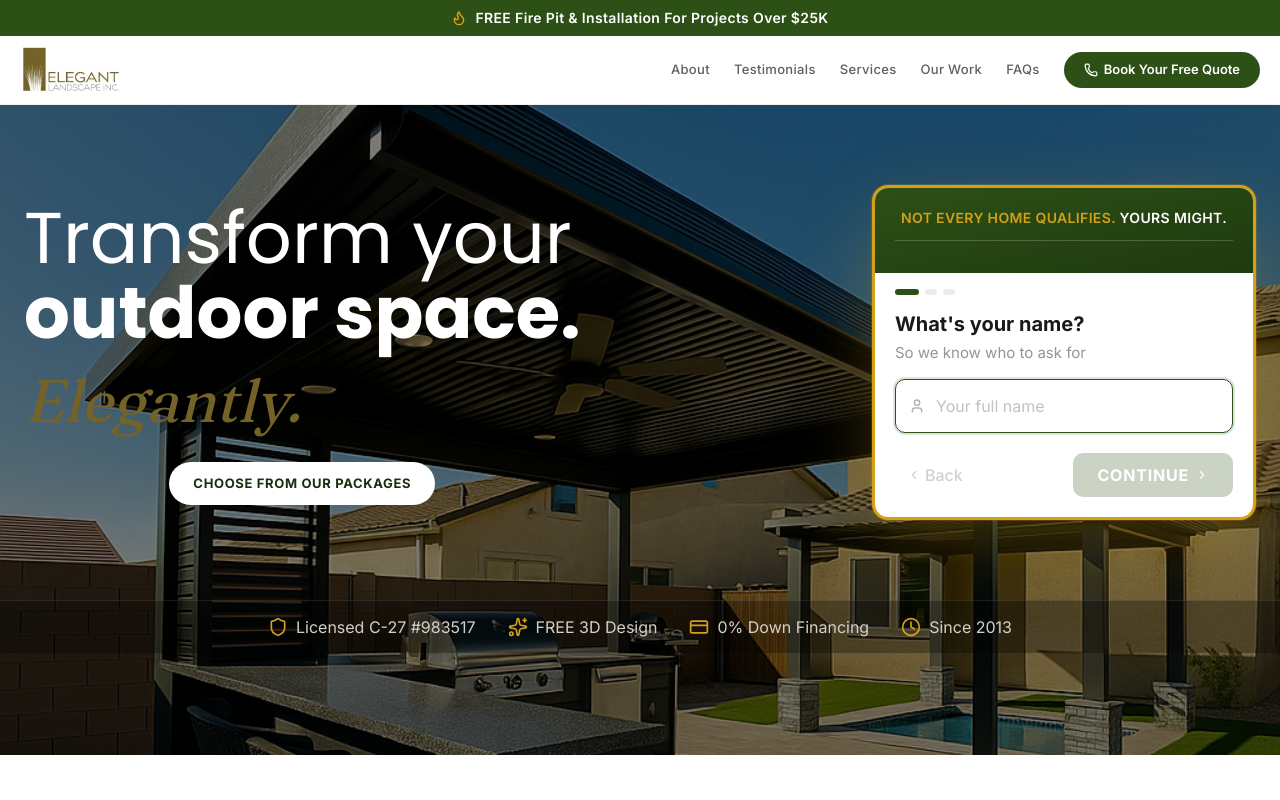
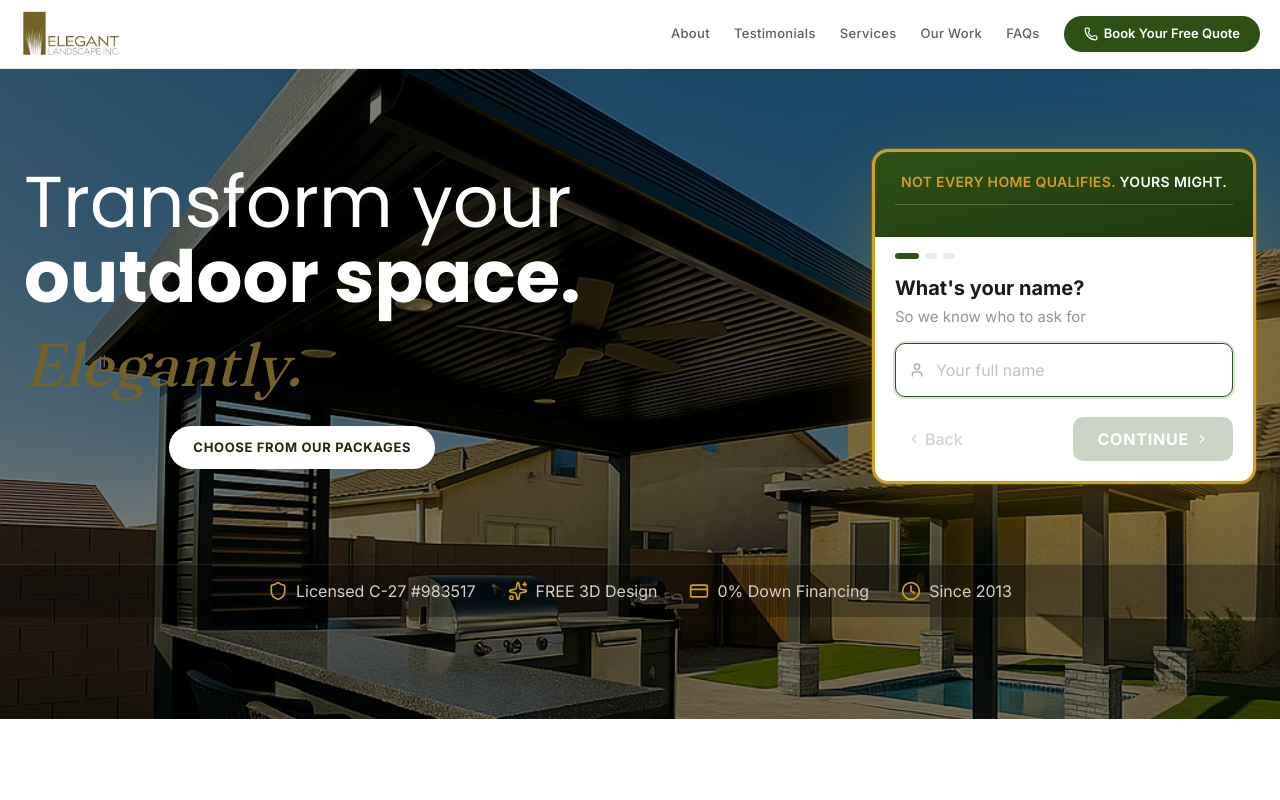
Before and after one commit to Fbet590/Elegant-Landscape-3.0, a Next.js app: page / in a window 1280 px wide. Shown: the top 800 px of the page. Built offline with nearby package versions, Linux system fonts and the light colour scheme.

Commit message:
feat: remove promotional strip from Navbar component
Updated Navbar to remove promotional strip for better UI focus

Co-authored-by: Fbet590 <271462897+Fbet590@users.noreply.github.com>

```diff
--- a/components/navbar.tsx
+++ b/components/navbar.tsx
@@ -2,7 +2,7 @@
 
 import { useState } from "react"
 import Link from "next/link"
-import { Menu, X, Phone, Flame } from "lucide-react"
+import { Menu, X, Phone } from "lucide-react"
 
 const navLinks = [
   { label: "About", href: "#about" },
@@ -17,13 +17,6 @@ export function Navbar() {
 
   return (
     <header className="sticky top-0 z-50">
-      {/* Promo strip */}
-      <div className="bg-[#2d5016] py-2 px-4">
-        <p className="flex items-center justify-center gap-2 text-sm font-semibold text-[#ffffff] tracking-wide">
-          <Flame className="h-4 w-4 text-[#f59e0b]" />
-          <span>FREE Fire Pit &amp; Installation For Projects Over $25K</span>
-        </p>
-      </div>
       <nav className="bg-background/95 backdrop-blur-sm border-b border-border/50 mx-auto flex max-w-7xl items-center justify-between px-5 py-2.5">
         <Link href="/" className="flex items-center">
           <img
```
